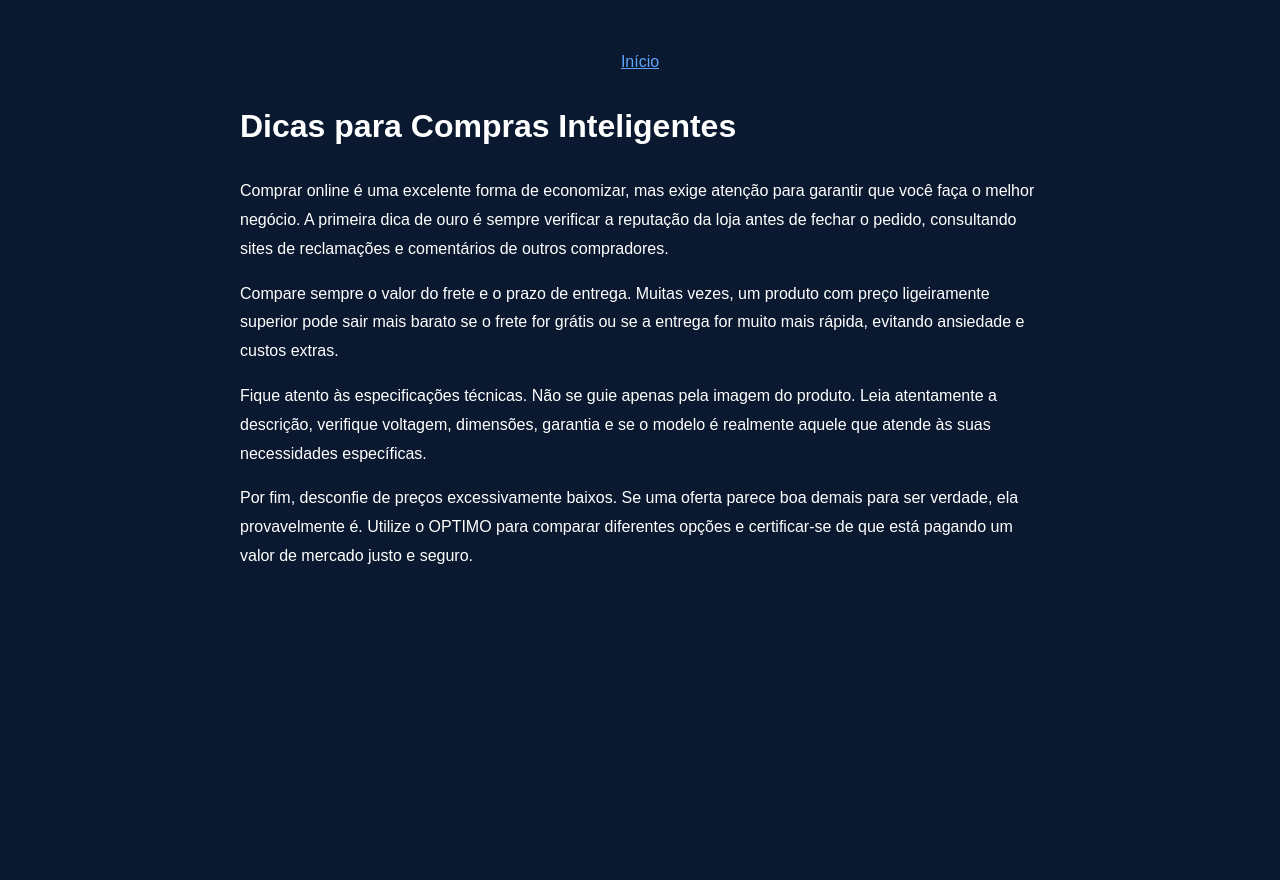
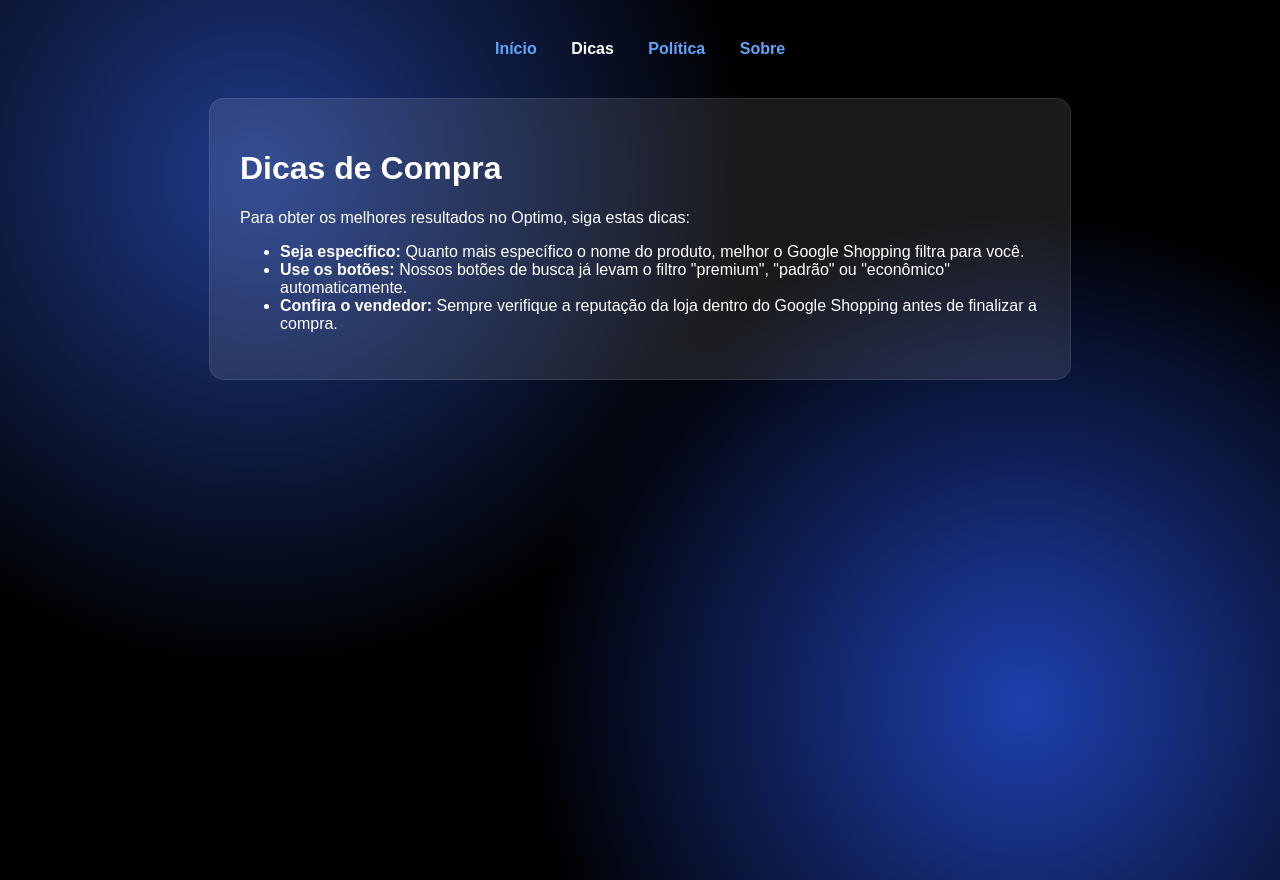
Before and after one commit to FischerTech86/saber-o-preco, a Flask app: template templates/dicas.html in a window 1280 px wide. Before the commit the page ends 564 px from the top, so only its background shows below. Run offline with Flask 3, Linux system fonts and the light colour scheme; the template is opened without the code that fills it, so the values that code supplies are empty.

Commit message:
Update dicas.html

```diff
--- a/templates/dicas.html
+++ b/templates/dicas.html
@@ -1,14 +1,32 @@
 <!DOCTYPE html>
 <html lang="pt-br">
-<head><meta charset="UTF-8"><title>Dicas de Compra - OPTIMO</title></head>
-<body style="background-color: #0a192f; color: white; font-family: sans-serif; padding: 40px; line-height: 1.8;">
-    <nav style="text-align: center;"><a href="/" style="color: #60a5fa;">Início</a></nav>
-    <div style="max-width: 800px; margin: auto;">
-        <h1>Dicas para Compras Inteligentes</h1>
-        <p>Comprar online é uma excelente forma de economizar, mas exige atenção para garantir que você faça o melhor negócio. A primeira dica de ouro é sempre verificar a reputação da loja antes de fechar o pedido, consultando sites de reclamações e comentários de outros compradores.</p>
-        <p>Compare sempre o valor do frete e o prazo de entrega. Muitas vezes, um produto com preço ligeiramente superior pode sair mais barato se o frete for grátis ou se a entrega for muito mais rápida, evitando ansiedade e custos extras.</p>
-        <p>Fique atento às especificações técnicas. Não se guie apenas pela imagem do produto. Leia atentamente a descrição, verifique voltagem, dimensões, garantia e se o modelo é realmente aquele que atende às suas necessidades específicas.</p>
-        <p>Por fim, desconfie de preços excessivamente baixos. Se uma oferta parece boa demais para ser verdade, ela provavelmente é. Utilize o OPTIMO para comparar diferentes opções e certificar-se de que está pagando um valor de mercado justo e seguro.</p>
+<head>
+    <meta charset="UTF-8">
+    <title>Dicas - Optimo</title>
+    <style>
+        body { background: radial-gradient(circle at 20% 20%, #1e3a8a, transparent 40%), radial-gradient(circle at 80% 80%, #1e40af, transparent 40%), #000; color: #fff; font-family: sans-serif; padding: 40px; margin: 0; min-height: 100vh; }
+        .card { background: rgba(255, 255, 255, 0.1); backdrop-filter: blur(10px); padding: 30px; border-radius: 15px; max-width: 800px; margin: auto; border: 1px solid rgba(255, 255, 255, 0.1); }
+        nav { text-align: center; margin-bottom: 40px; }
+        nav a { color: #60a5fa; margin: 0 15px; text-decoration: none; font-weight: bold; }
+        nav a:hover { color: #fff; }
+        h1 { color: #fff; }
+    </style>
+</head>
+<body>
+    <nav>
+        <a href="/">Início</a>
+        <a href="/dicas" style="color: #fff;">Dicas</a>
+        <a href="/politica">Política</a>
+        <a href="/sobre">Sobre</a>
+    </nav>
+    <div class="card">
+        <h1>Dicas de Compra</h1>
+        <p>Para obter os melhores resultados no Optimo, siga estas dicas:</p>
+        <ul>
+            <li><strong>Seja específico:</strong> Quanto mais específico o nome do produto, melhor o Google Shopping filtra para você.</li>
+            <li><strong>Use os botões:</strong> Nossos botões de busca já levam o filtro "premium", "padrão" ou "econômico" automaticamente.</li>
+            <li><strong>Confira o vendedor:</strong> Sempre verifique a reputação da loja dentro do Google Shopping antes de finalizar a compra.</li>
+        </ul>
     </div>
 </body>
 </html>
```
